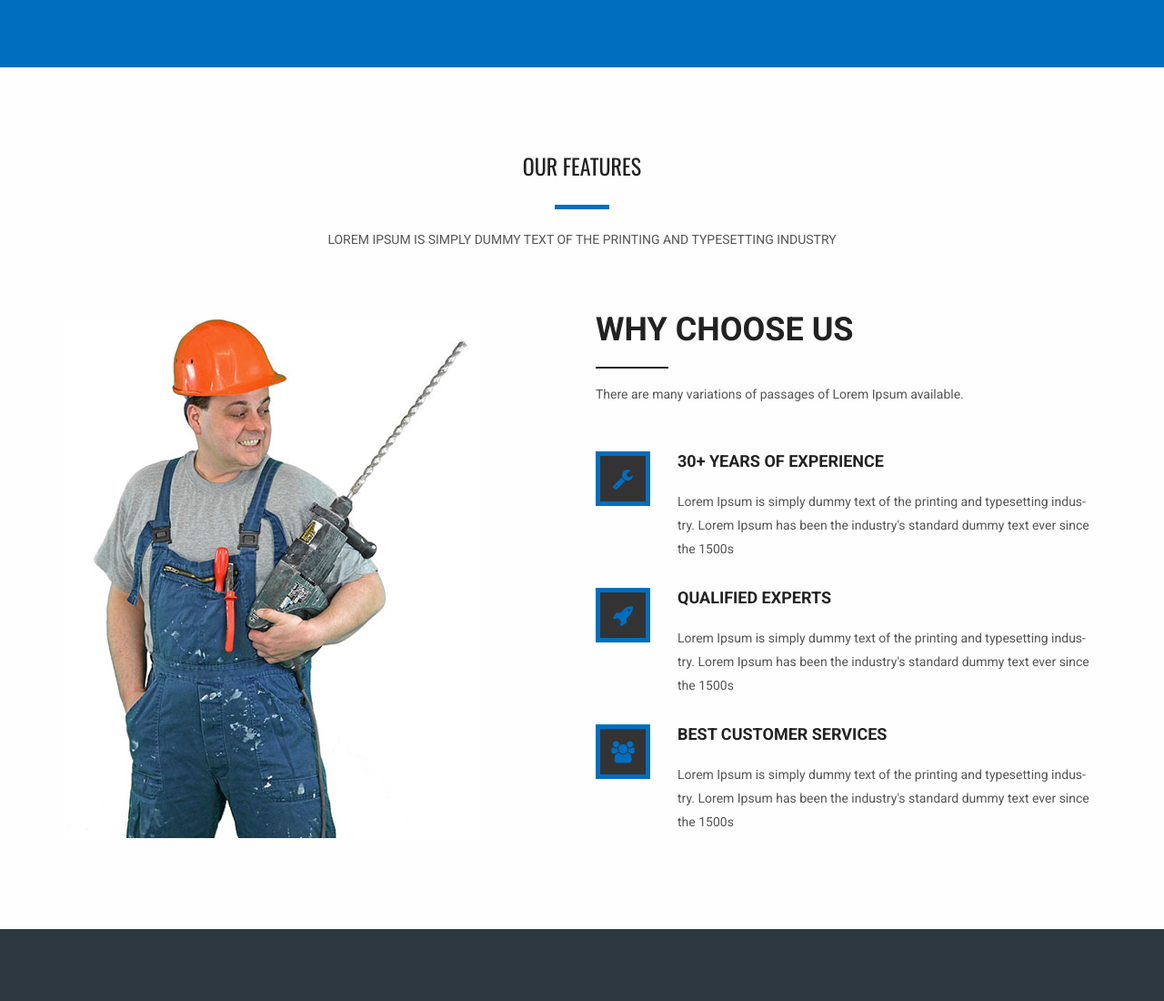
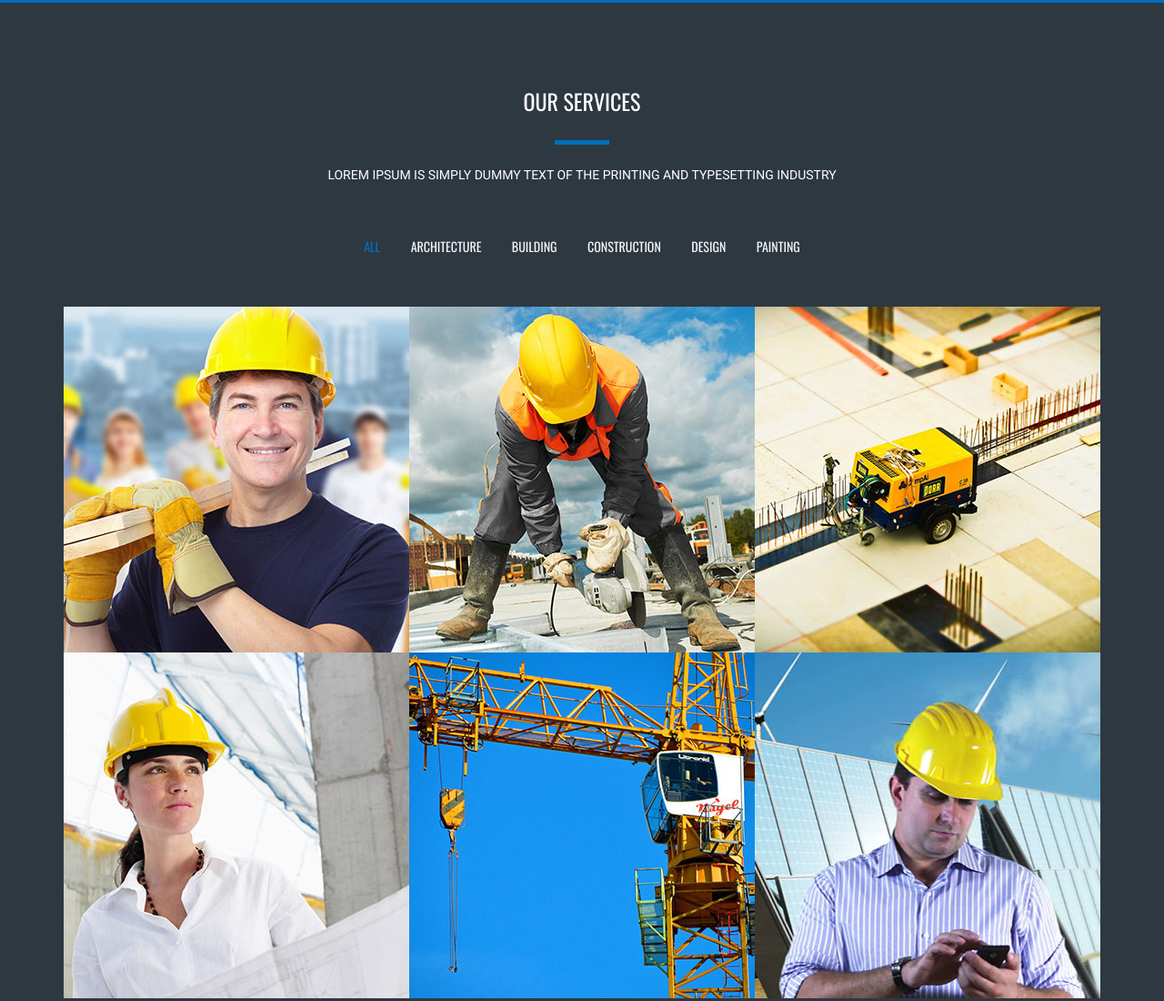
Before and after one commit to EsamAbdellatif/CSTA, a plain HTML site: page index.html in a window 1280 px wide. Shown: the part 2440-3540 px from the top of the page at 91% size. Drawn offline with nearby package versions, Linux system fonts and the light colour scheme.

Commit message:
Removed the dummy Lorem Ipsum text and the not needed features tab

```diff
--- a/index.html
+++ b/index.html
@@ -167,7 +167,6 @@
         <div class="container">
             <div class="tittle wow fadeInUp">
                 <h2>ABOUT US</h2>
-                <h4>Lorem Ipsum is simply dummy text of the printing and typesetting industry</h4>
             </div>
             <div class="row about_row">
                 <div class="who_we_area col-md-7 col-sm-6">
@@ -231,61 +230,6 @@
         </div>
     </section>
     <!-- End What ew offer Area -->
-
-    <!-- Our Features Area -->
-    <section class="our_feature_area">
-        <div class="container">
-            <div class="tittle wow fadeInUp">
-                <h2>Our Features</h2>
-                <h4>Lorem Ipsum is simply dummy text of the printing and typesetting industry</h4>
-            </div>
-            <div class="feature_row row">
-                <div class="col-md-6 feature_img">
-                    <img src="images/feature-man.jpg" alt="">
-                </div>
-                <div class="col-md-6 feature_content">
-                    <div class="subtittle">
-                        <h2>WHY CHOOSE US</h2>
-                        <h5>There are many variations of passages of Lorem Ipsum available.</h5>
-                    </div>
-                    <div class="media">
-                        <div class="media-left">
-                            <a href="#">
-                                <i class="fa fa-wrench" aria-hidden="true"></i>
-                            </a>
-                        </div>
-                        <div class="media-body">
-                            <a href="#">30+ YEARS OF EXPERIENCE</a>
-                            <p>Lorem Ipsum is simply dummy text of the printing and typesetting indus-try. Lorem Ipsum has been the industry's standard dummy text ever since the 1500s</p>
-                        </div>
-                    </div>
-                    <div class="media">
-                        <div class="media-left">
-                            <a href="#">
-                                <i class="fa fa-rocket" aria-hidden="true"></i>
-                            </a>
-                        </div>
-                        <div class="media-body">
-                            <a href="#">QUALIFIED EXPERTS</a>
-                            <p>Lorem Ipsum is simply dummy text of the printing and typesetting indus-try. Lorem Ipsum has been the industry's standard dummy text ever since the 1500s</p>
-                        </div>
-                    </div>
-                    <div class="media">
-                        <div class="media-left">
-                            <a href="#">
-                                <i class="fa fa-users" aria-hidden="true"></i>
-                            </a>
-                        </div>
-                        <div class="media-body">
-                            <a href="#">Best Customer Services</a>
-                            <p>Lorem Ipsum is simply dummy text of the printing and typesetting indus-try. Lorem Ipsum has been the industry's standard dummy text ever since the 1500s</p>
-                        </div>
-                    </div>
-                </div>
-            </div>
-        </div>
-    </section>
-    <!-- End Our Features Area -->
 
     <!-- Our Services Area -->
     <section class="our_services_area">
```
